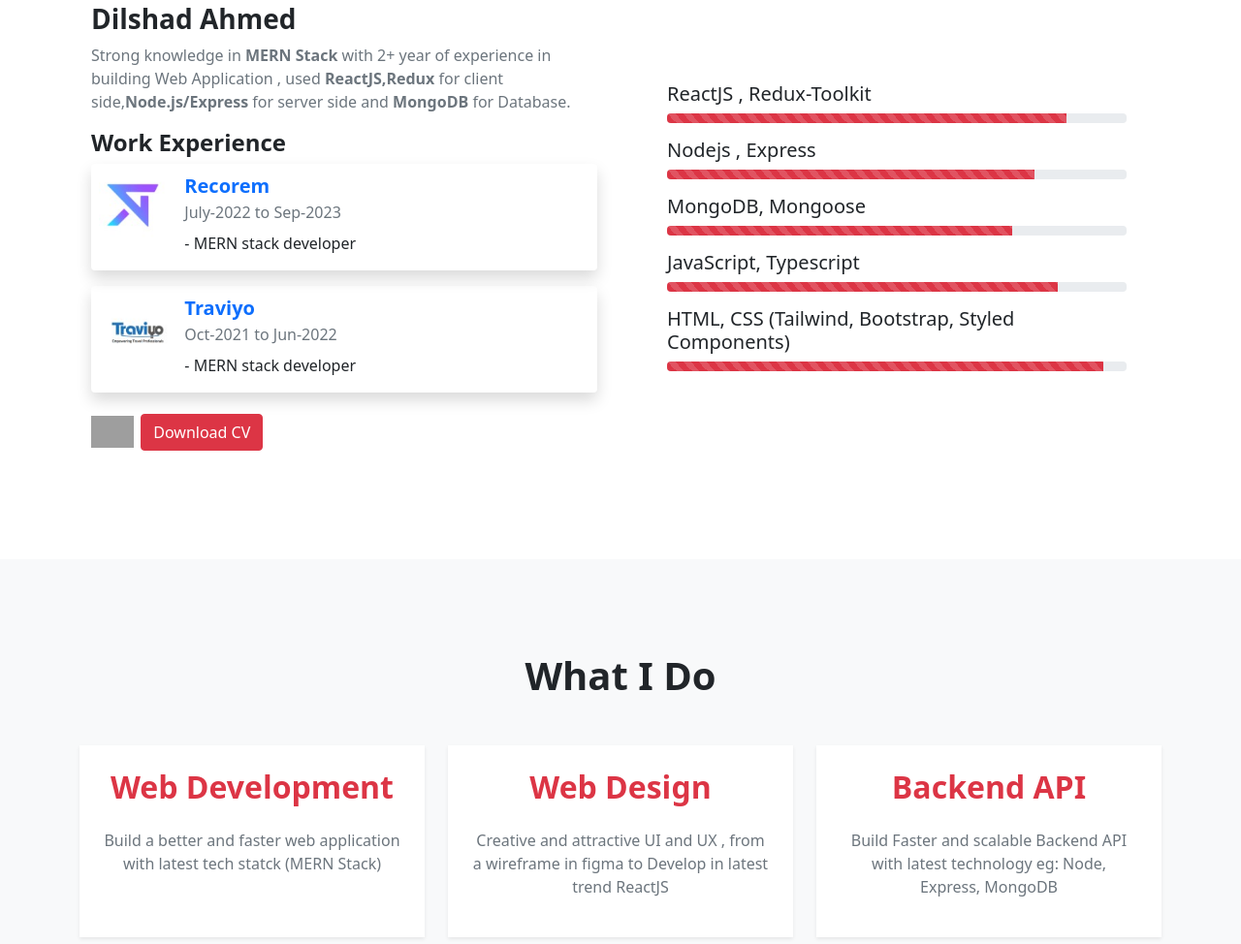
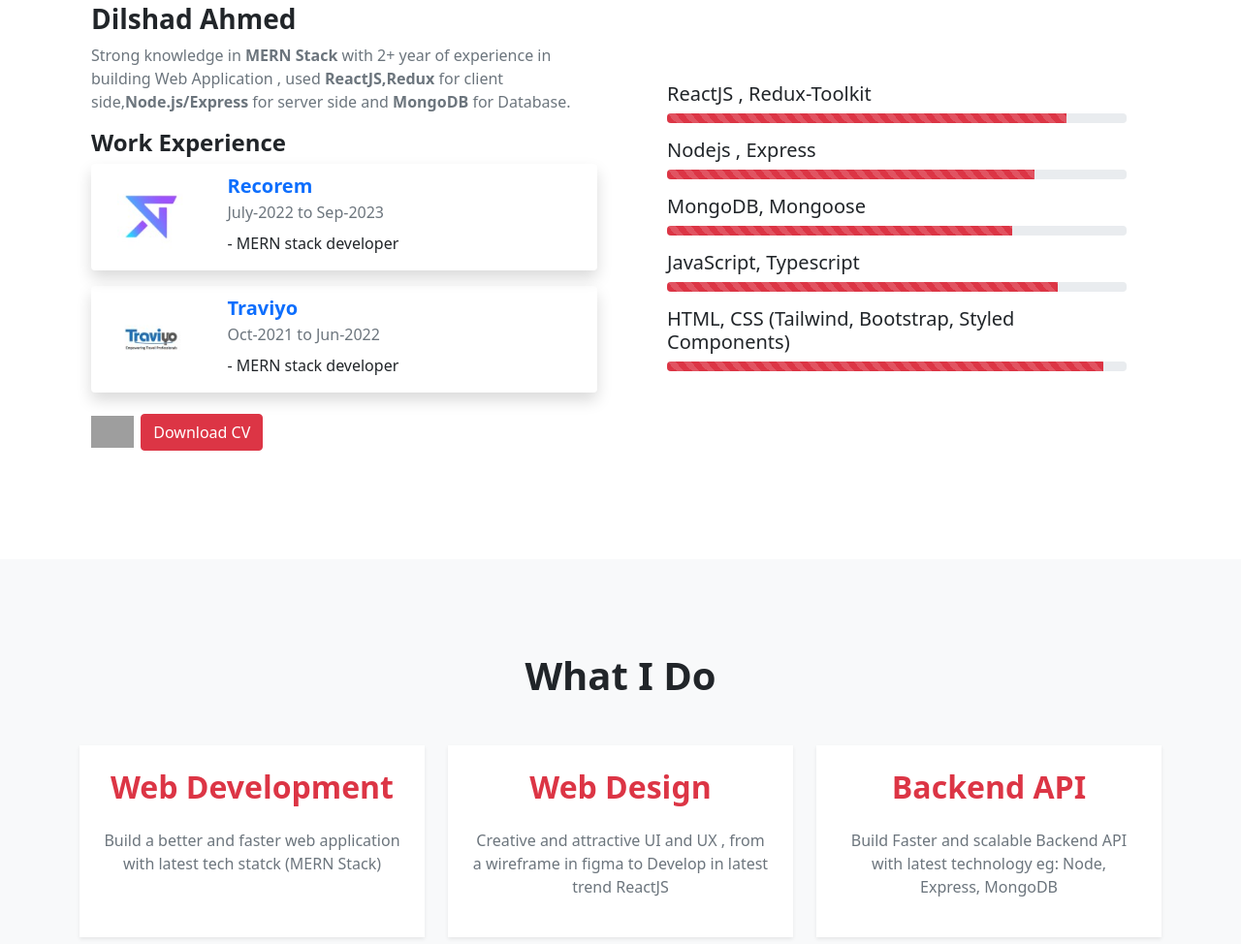
Before and after one commit to dilshad-ahmed/dilshad-ahmed.github.io, a plain HTML site: page index.html in a window 1280 px wide. Shown: the part 957-1931 px from the top of the page at 97% size. Drawn offline with nearby package versions, Linux system fonts and the light colour scheme; grey boxes are pictures that could not be loaded.

Commit message:
fixed the logo position

```diff
--- a/index.html
+++ b/index.html
@@ -113,7 +113,9 @@
                 <h4 style="font-weight: 600">Work Experience</h4>
                 <div class="shadow p-2 rounded mb-3">
                   <div class="row">
-                    <div class="col-2">
+                    <div
+                      class="col-3 d-flex justify-content-center align-items-center"
+                    >
                       <img
                         src="images/recorem_com_logo.jpg"
                         alt=""
@@ -137,7 +139,9 @@
                 </div>
                 <div class="shadow p-2 rounded">
                   <div class="row">
-                    <div class="col-2">
+                    <div
+                      class="col-3 d-flex justify-content-center align-items-center"
+                    >
                       <img
                         src="images/traviyo_logo.jpg"
                         alt=""
```
